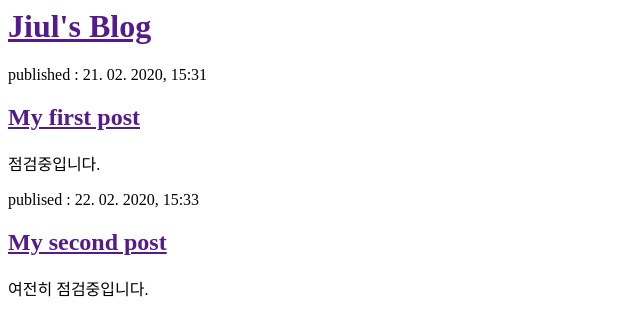
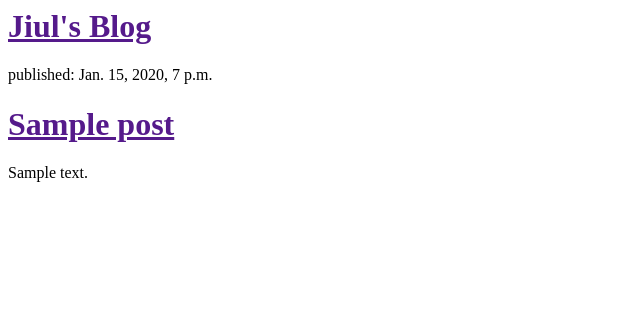
Before and after one commit to superhky/my-first-blog, a Django app: page / in a window 1280 px wide. Shown: the top 336 px of the page, without its empty margins (0-640 px from the left). Run offline with Django 3.2, Linux system fonts and the light colour scheme; tables that the repository leaves empty hold one stand-in row (values such as "Sample post").

Commit message:
Modified templates to display posts from database

```diff
--- a/blog/models.py
+++ b/blog/models.py
@@ -7,6 +7,8 @@ class Post(models.Model):
 	title = models.CharField(max_length=200)
 	text = models.TextField()
 	created_date = models.DateTimeField(blank=True, null=True)
+	published_date = models.DateTimeField(
+		blank=True, null=True)
 
 def publish(self):
 	self.publish_date = timezone.now()
--- a/blog/templates/blog/post_list.html
+++ b/blog/templates/blog/post_list.html
@@ -8,16 +8,14 @@
 			<h1><a href="">Jiul's Blog</a></h1>
 		</div>
 
-		<div>
-			<p>published : 21. 02. 2020, 15:31</p>
-			<h2><a href="">My first post</a></h2>
-			<p>점검중입니다.
 		</div>
+ 	{% for post in posts %}
+    	<div>
+        	<p>published: {{ post.published_date }}</p>
+        	<h1><a href="">{{ post.title }}</a></h1>
+        	<p>{{ post.text|linebreaksbr }}</p>
+    	</div>
+	{% endfor %}
 
-		<div>
-			<p>publised : 22. 02. 2020, 15:33</p>
-			<h2><a href="">My second post</a></h2>
-			<p>여전히 점검중입니다.</p>
-		</div>
 	</body>
 </html>
--- a/blog/views.py
+++ b/blog/views.py
@@ -1,5 +1,7 @@
 from django.shortcuts import render
+from django.utils import timezone
+from .models import Post
 
-# Create your views here.
 def post_list(request):
-	return render(request, 'blog/post_list.html', {})
+    posts = Post.objects.filter(published_date__lte=timezone.now()).order_by('published_date')
+    return render(request, 'blog/post_list.html', {'posts':posts})
```
Also changed, not shown: blog/migrations/0002_post_published_date.py (added).
